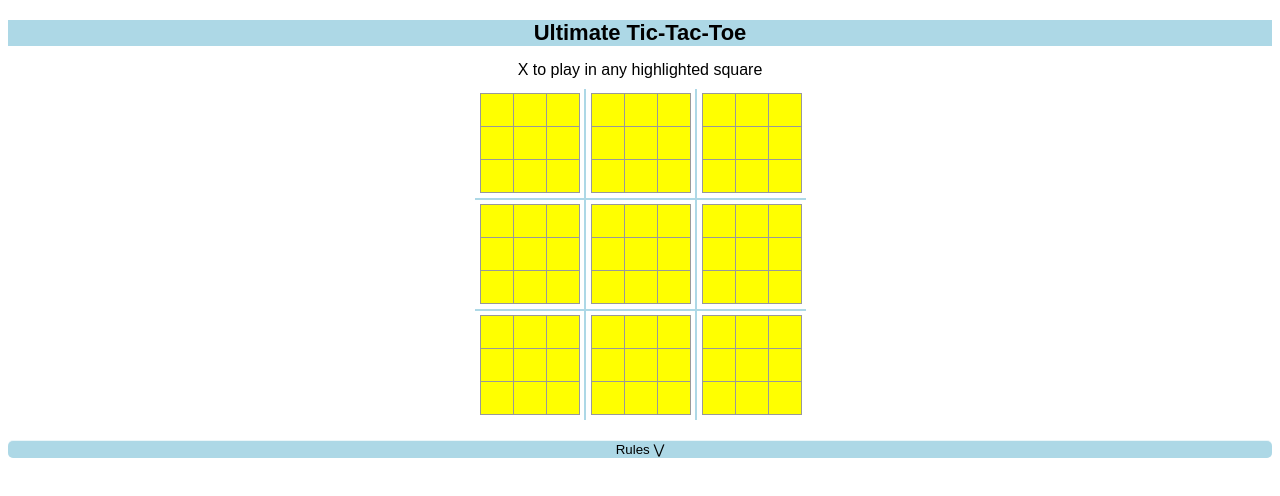
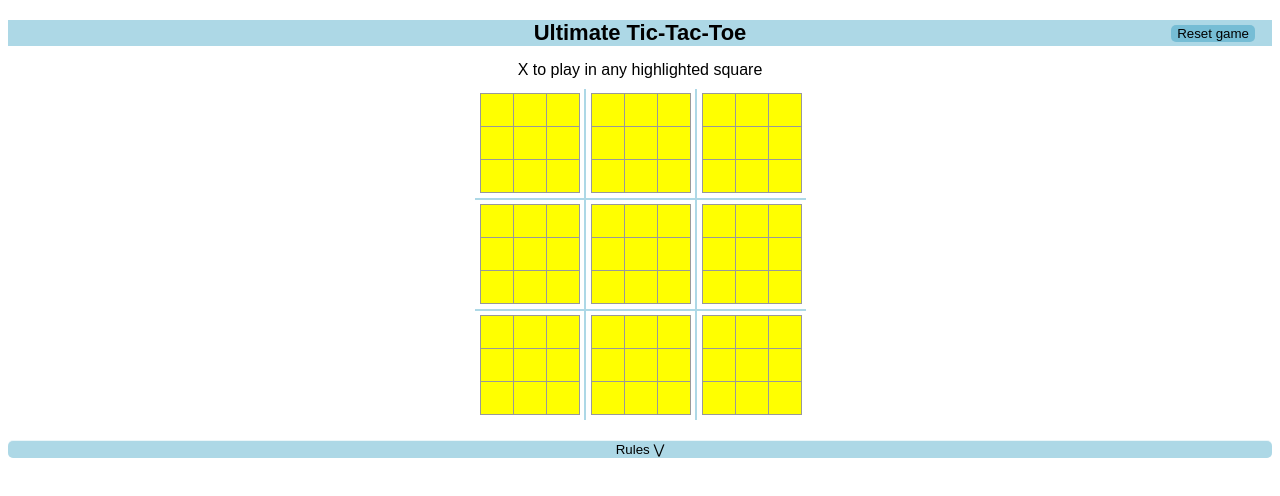
Before and after one commit to yonatankumsa/REACT-Ultimate-tic-tac-toe, a React (Create React App) app in the folder src/: page / in a window 1280 px wide. Shown: the top 496 px of the page. Built offline with nearby package versions, Linux system fonts and the light colour scheme.

Commit message:
Added reset button

```diff
--- a/package.json
+++ b/package.json
@@ -11,7 +11,7 @@
   "keywords": [],
   "name": "react-tic-tac-toe-ultimate-forked",
   "description": null,
-  "version": "0.0.0",
+  "version": "0.0.5",
   "scripts": {
     "start": "react-scripts start",
     "build": "react-scripts build",
--- a/src/App.js
+++ b/src/App.js
@@ -3,17 +3,30 @@ import SmallBoard from "./smallboard.js";
 import Rules from "./rules.js";
 
 export default function App() {
+  const [reset, setReset] = useState(0);
+
+  function resetBoard() {
+    setReset(reset + 1);
+  }
+
   return (
     <div id="container">
-      <Header />
-      <BigBoard />
+      <Header resetBoard={resetBoard} />
+      <BigBoard key={reset} />
       <Rules />
     </div>
   );
 }
 
-function Header() {
-  return <h1>Ultimate Tic-Tac-Toe</h1>;
+function Header({ resetBoard }) {
+  return (
+    <h1>
+      Ultimate Tic-Tac-Toe{" "}
+      <button className="resetButton" onClick={resetBoard}>
+        Reset game
+      </button>
+    </h1>
+  );
 }
 
 function BigBoard() {
--- a/src/styles.css
+++ b/src/styles.css
@@ -151,3 +151,12 @@ td {
   background: #ebf6f9;
   border-radius: 5px;
 }
+
+.resetButton {
+  position: absolute;
+  right: 20px;
+  margin: 5px;
+  background: #76bdd5;
+  border: 0px;
+  border-radius: 5px;
+}
```
